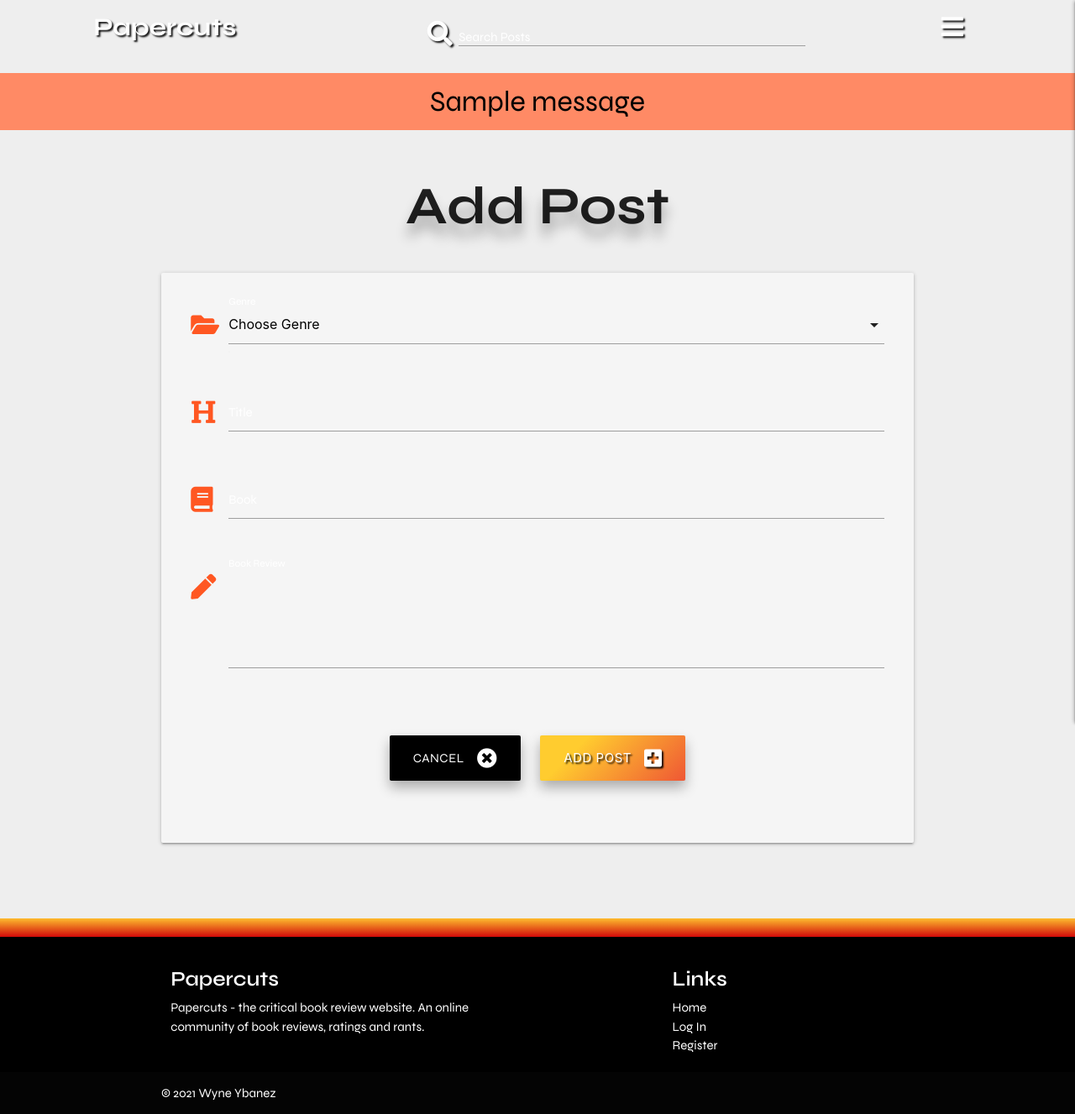
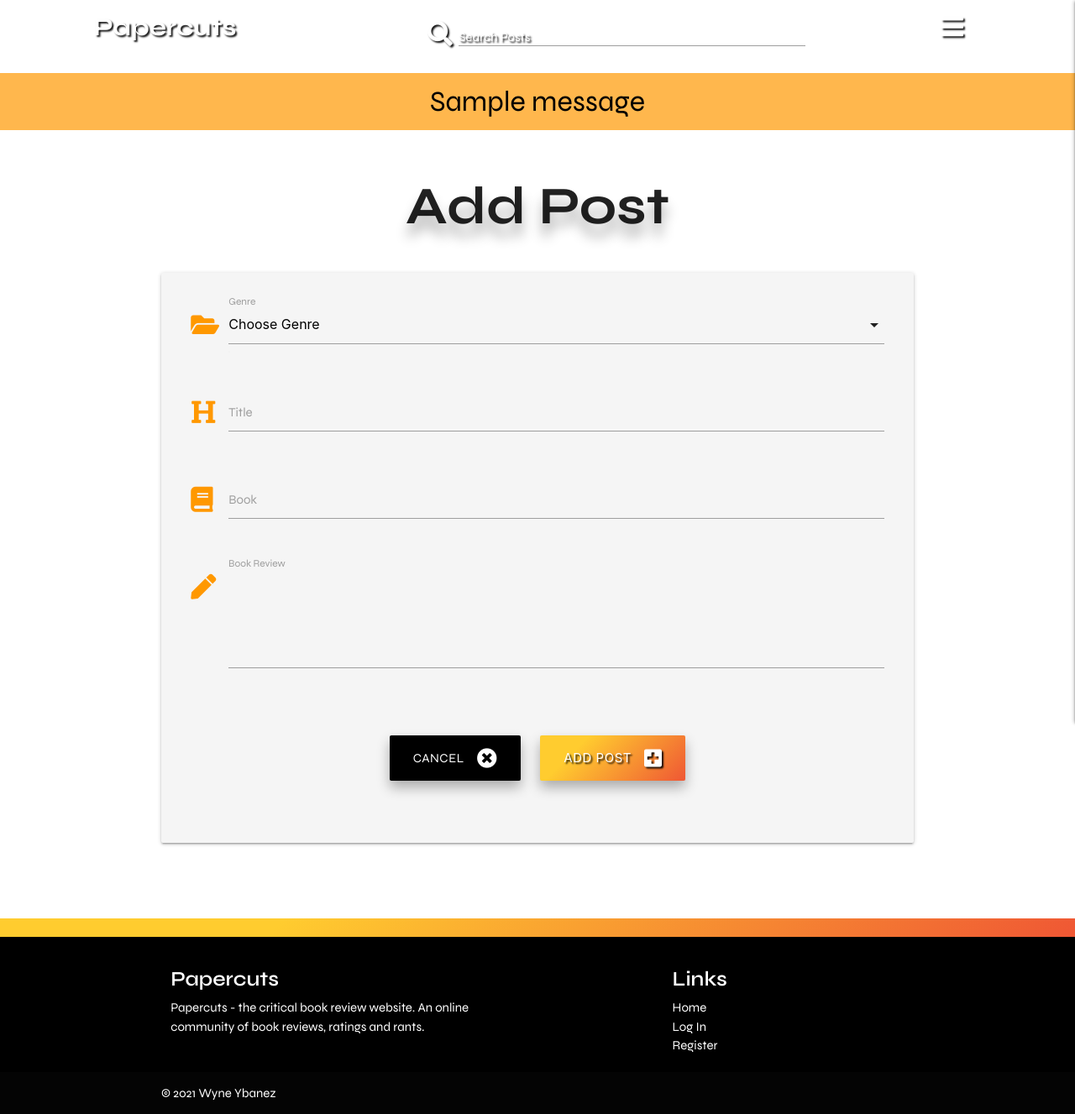
Before and after one commit to wyne-ybanez/PaperCut, a Flask app: page /add_post in a window 1280 px wide. Shown: the whole page at 84% size. Run offline with Flask 2, Linux system fonts and the light colour scheme; one stand-in notice (Sample message) is shown; a database or web service that is not in the repository returns one stand-in record (values such as "Sample title"); some libraries are stand-ins or nearby versions.

Commit message:
Changed header image and text, updated website overall color scheme from orangered to orange-yellow, added text shadow to search input field when opening the site

```diff
--- a/static/css/style.css
+++ b/static/css/style.css
@@ -43,6 +43,7 @@ body {
 .site-logo {
   font-weight: 700;
   font-size: 60px;
+  color: orange;
 }
 
 /*====== Navbar ======*/
@@ -82,11 +83,8 @@ nav .brand-logo {
 }
 
 .sidenav.right-aligned {
-  background: linear-gradient(
-    0deg,
-    rgba(210, 9, 9, 1) 0%,
-    rgba(253, 187, 45, 1) 100%
-  );
+  background-color: #ef5734;
+  background-image: linear-gradient(315deg, #ef5734 0%, #ffcc2f 74%);
 }
 
 .nav-items .row {
@@ -102,12 +100,14 @@ nav .brand-logo {
   color: #000;
 }
 
-.input-field>label {
+.search.input-field>label {
   color: white;
+  text-shadow: 2px 2px 2px rgb(0 0 0 / 90%);;
 }
 
-.input-field>label.scrolled {
+.search.input-field>label.scrolled {
   color: black;
+  text-shadow: none;
 }
 
 /*====== MastHead from: Start Bootstrap - Clean Blog v5.0.10 (https://startbootstrap.com/theme/clean-blog) ======*/
@@ -272,11 +272,8 @@ header.masthead .post-heading .meta a {
 }
 
 .pagination .active {
-  background: linear-gradient(
-    0deg,
-    rgba(210, 9, 9, 1) 0%,
-    rgba(253, 187, 45, 1) 100%
-  );
+  background-color: #ef5734;
+  background-image: linear-gradient(315deg, #ef5734 0%, #ffcc2f 74%);
 }
 
 /*====== Card Posts ======*/
@@ -401,7 +398,7 @@ header.masthead .post-heading .meta a {
 
 /* Changing select drop down menu color: https://www.javaer101.com/en/article/2794917.html */
 .dropdown-content li>a, .dropdown-content li>span {
-  color: orangered;
+  color: orange;
 }
 
 /*====== Textarea ======*/
@@ -483,11 +480,8 @@ button.card:hover {
 }
 
 .row-color .container{
-    background: linear-gradient(
-        0deg,
-        rgba(210, 9, 9, 1) 0%,
-        rgba(253, 187, 45, 1) 100%
-      ) !important;
+    background-color: #ef5734;
+    background-image: linear-gradient(315deg, #ef5734 0%, #ffcc2f 74%);
     width: 100%;
     max-width: 2000px;
     margin-top: 6rem;
--- a/templates/add_genre.html
+++ b/templates/add_genre.html
@@ -9,7 +9,7 @@
         <!-- Genre Name -->
         <div class="row">
             <div class="input-field col s12">
-                <i class="fas fa-folder-open prefix deep-orange-text"></i>
+                <i class="fas fa-folder-open prefix orange-text"></i>
                 <input id="genre_name" name="genre_name" type="text" minlength="3" maxlength="25" class="validate"
                     required>
                 <label for="genre_name">Genre Name</label>
--- a/templates/add_post.html
+++ b/templates/add_post.html
@@ -9,7 +9,7 @@
         <div class="row">
             <!-- Genre -->
             <div class="input-field col s12">
-                <i class="fas fa-folder-open prefix deep-orange-text"></i>
+                <i class="fas fa-folder-open prefix orange-text"></i>
                 <select id="genre" name="genre" class="validate" required>
                     <option value="" disabled selected>Choose Genre</option>
                     {% for genre in genres %}
@@ -22,7 +22,7 @@
         <!-- Title -->
         <div class="row">
             <div class="input-field col s12">
-                <i class="fas fa-heading prefix deep-orange-text"></i>
+                <i class="fas fa-heading prefix orange-text"></i>
                 <input id="post_title" name="post_title" type="text" minlength="4" maxlength="200" type="text"
                     class="validate" required>
                 <label for="post_title">Title</label>
@@ -31,7 +31,7 @@
         <!-- Book -->
         <div class="row">
             <div class="input-field col s12">
-                <i class="fas fa-book prefix deep-orange-text"></i>
+                <i class="fas fa-book prefix orange-text"></i>
                 <input id="book" name="book" type="text" minlength="4" maxlength="200" type="text" class="validate"
                     required>
                 <label for="book">Book</label>
@@ -40,7 +40,7 @@
         <!-- Book Review -->
         <div class="row">
             <div class="input-field col s12">
-                <i class="fas fa-pen prefix deep-orange-text"></i>
+                <i class="fas fa-pen prefix orange-text"></i>
                 <textarea id="review" name="review" class="materialize-textarea" minlength="4" maxlength="3000"
                     data-length="2000" required>
                     </textarea>
--- a/templates/base.html
+++ b/templates/base.html
@@ -21,11 +21,11 @@
     <title>Papercuts</title>
 </head>
 
-<body class="grey lighten-3">
+<body>
 
     <!-- Header Changes based on page -->
     <header {% if header_img %} class="masthead"
-        style="background-image: url('https://images.unsplash.com/photo-1457369804613-52c61a468e7d?ixid=MnwxMjA3fDB8MHxwaG90by1wYWdlfHx8fGVufDB8fHx8&ixlib=rb-1.2.1&auto=format&fit=crop&w=1350&q=80')"
+        style="background-image: url('https://images.unsplash.com/photo-1569585723140-efb9daaa18f3?ixid=MnwxMjA3fDB8MHxwaG90by1wYWdlfHx8fGVufDB8fHx8&ixlib=rb-1.2.1&auto=format&fit=crop&w=1350&q=80');"
         {% endif %}>
         {% include "components/header.html" %}
         {% block header %}
@@ -75,7 +75,7 @@
             {% if messages %}
             {% for message in messages %}
             <div class="row flashes">
-                <h4 class="deep-orange lighten-2 black-text center-align">{{ message }}</h4>
+                <h4 class="orange lighten-2 black-text center-align">{{ message }}</h4>
             </div>
             {% endfor %}
             {% endif %}
--- a/templates/components/header.html
+++ b/templates/components/header.html
@@ -10,7 +10,7 @@
                 <form action="{{ url_for('search', page = 1) }}" method="post" class="col center-align
                         l8 m9 s0 xs0">
                     <div class="nav row valign-wrapper center-align">
-                        <div class="input-field col l8 m6 s0 xs0 responsive">
+                        <div class="search input-field col l8 m6 s0 xs0 responsive">
                             <i class="fas fa-search prefix nav-search-icon white-text text-shadow"></i>
                             <input type="text" name="query" id="query" minlength="1"
                                 class="validate nav-search-bar white-text text-shadow" required>
@@ -43,7 +43,7 @@
                     </h1>
                     <span class="subheading text-shadow site-logo" data-aos="fade-up"
                         data-aos-anchor-placement="top-bottom" data-aos-delay="1500" data-aos-duration="1500">
-                        Critical Book Reviews and Rants
+                        Critical Book Reviews
                     </span>
                 </div>
             </div>
--- a/templates/edit_genre.html
+++ b/templates/edit_genre.html
@@ -9,7 +9,7 @@
         <!-- Genre Name -->
         <div class="row">
             <div class="input-field col s12">
-                <i class="fas fa-folder-open prefix deep-orange-text"></i>
+                <i class="fas fa-folder-open prefix orange-text"></i>
                 <input id="genre_name" name="genre_name" type="text" minlength="3" maxlength="25" type="text"
                     value="{{ genre.genre_name }}" class="validate" required>
                 <label for="genre_name">Genre Name</label>
--- a/templates/edit_profile.html
+++ b/templates/edit_profile.html
@@ -10,7 +10,7 @@
 
             <!-- Avatar Image -->
             <div class="input-field col s12">
-                <i class="fas fa-folder-open prefix deep-orange-text"></i>
+                <i class="fas fa-folder-open prefix orange-text"></i>
                 <select id="avatar" name="avatar" class="validate">
                     <option value="" disabled selected>Choose avatar</option>
                     <option value="https://gravatar.com/avatar/fdf71ac18c658b6e64f11445a752cd47?s=400&d=robohash&r=x"
@@ -41,7 +41,7 @@
         <!-- User Bio -->
         <div class="row">
             <div class="input-field col s12">
-                <i class="fas fa-pen prefix deep-orange-text"></i>
+                <i class="fas fa-pen prefix orange-text"></i>
                 <textarea id="status" name="status" class="materialize-textarea" maxlength="300" required>
                         {{- user.status -}}
                     </textarea>
--- a/templates/index.html
+++ b/templates/index.html
@@ -137,7 +137,7 @@
 <!-- No Results from search -->
 {% else %}
 <div class="no_post_results">
-  <h3 class="center-align deep-orange-text">Sorry, we couldn't find any posts...</h3>
+  <h3 class="center-align red-text">Sorry, we couldn't find any posts...</h3>
   {% if search_called == True %}
   <a href="{{ url_for('get_posts') }}" class="card waves-effect main-color search center-align white-text
           waves-light btn">Return
--- a/templates/login.html
+++ b/templates/login.html
@@ -37,7 +37,7 @@
     <div class="col s12">
         <p class="center-align margin-bottom">
             New Here?
-            <a href="{{ url_for('register') }}" class="deep-orange-text text-darken darken-2">Register Account</a>
+            <a href="{{ url_for('register') }}" class="orange-text text-darken darken-2">Register Account</a>
         </p>
     </div>
 </div>
--- a/templates/register.html
+++ b/templates/register.html
@@ -37,7 +37,7 @@
     <div class="col s12">
         <p class="center-align margin-bottom">
             Already have an account?
-            <a href="{{ url_for('login') }}" class="deep-orange-text text-darken-2">Log In</a>
+            <a href="{{ url_for('login') }}" class="orange-text text-darken-2">Log In</a>
         </p>
     </div>
 </div>
```
Also changed, not shown: templates/components/card.html (+4 -4 lines), templates/edit_post.html (+4 -4 lines).
